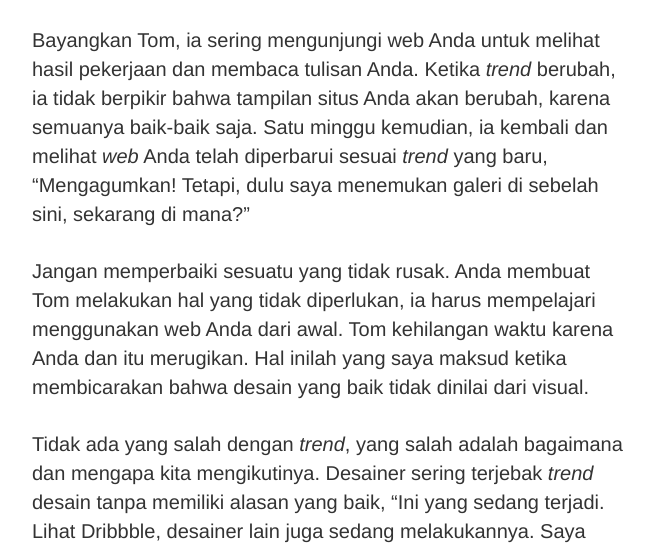
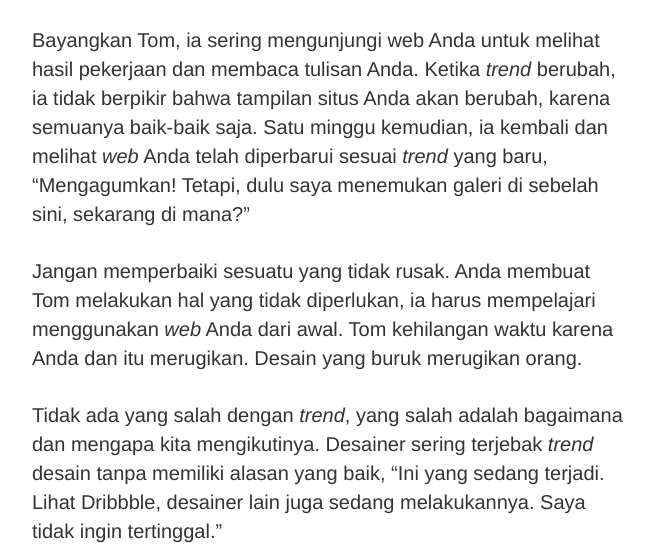
Before and after one commit to tertanda/rnsl.github.io, a Jekyll site: the page built from artikel/desain/_posts/2016-12-12-tentang-trend-desain.md, in a window 1280 px wide and 900 px high, scrolled down 883 px, cut to the strip 0-550 px from the top of the window. Shown: the whole strip, without its empty margins (308-962 px from the left). Built offline with Jekyll 4.4.1, drawn with Linux system fonts in a browser that asks for light colours.

Commit message:
Update 2016-12-12-tentang-trend-desain.md

```diff
--- a/artikel/desain/_posts/2016-12-12-tentang-trend-desain.md
+++ b/artikel/desain/_posts/2016-12-12-tentang-trend-desain.md
@@ -19,7 +19,7 @@ Setelah 3 tahun, *trend* berubah, dan Anda terkejut, "Wow! Apa ini? Saya harus m
 
 Bayangkan Tom, ia sering mengunjungi web Anda untuk melihat hasil pekerjaan dan membaca tulisan Anda. Ketika *trend* berubah, ia tidak berpikir bahwa tampilan situs Anda akan berubah, karena semuanya baik-baik saja. Satu minggu kemudian, ia kembali dan melihat *web* Anda telah diperbarui sesuai *trend* yang baru, "Mengagumkan! Tetapi, dulu saya menemukan galeri di sebelah sini, sekarang di mana?"
 
-Jangan memperbaiki sesuatu yang tidak rusak. Anda membuat Tom melakukan hal yang tidak diperlukan, ia harus mempelajari menggunakan web Anda dari awal. Tom kehilangan waktu karena Anda dan itu merugikan. Hal inilah yang saya maksud ketika membicarakan bahwa desain yang baik tidak dinilai dari visual.
+Jangan memperbaiki sesuatu yang tidak rusak. Anda membuat Tom melakukan hal yang tidak diperlukan, ia harus mempelajari menggunakan *web* Anda dari awal. Tom kehilangan waktu karena Anda dan itu merugikan. Desain yang buruk merugikan orang.
 
 Tidak ada yang salah dengan *trend*, yang salah adalah bagaimana dan mengapa kita mengikutinya. Desainer sering terjebak *trend* desain tanpa memiliki alasan yang baik, "Ini yang sedang terjadi. Lihat Dribbble, desainer lain juga sedang melakukannya. Saya tidak ingin tertinggal."
 
```
